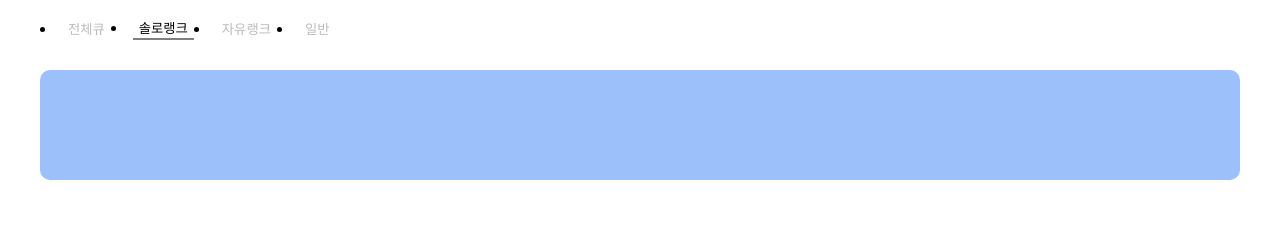
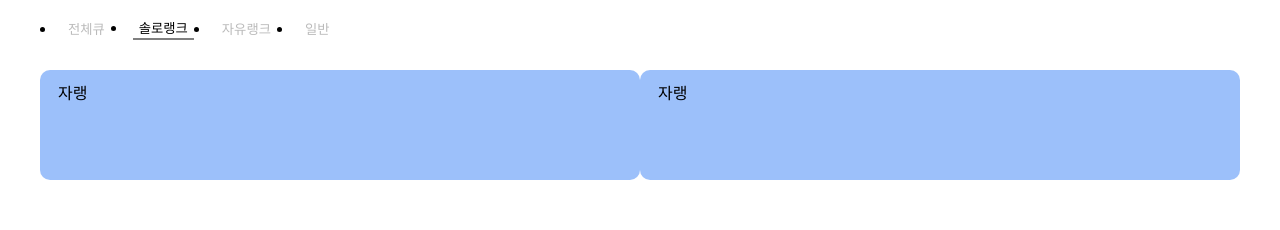
Before and after one commit to limdumb/DodGe.gg, a React (Create React App) app: page /mypage in a window 1280 px wide. Both pictures are taken after a click on the button "솔로랭크". Shown: the part 346-576 px from the top of the page. Built offline with nearby package versions, Linux system fonts and the light colour scheme.

Commit message:
[Test] 각 Tab에 따른 정보변경 확인 코드 입력

```diff
--- a/src/Components/RecordList.jsx
+++ b/src/Components/RecordList.jsx
@@ -5,7 +5,7 @@ const getChartList = (tab) => {
   if(tab === "All__Game__Record") {
     return(
       <div className="Record__List__Container">
-        <div className="List__Contents"></div>
+        <div className="List__Contents">전체큐</div>
       </div>
     )
   }
@@ -14,10 +14,8 @@ const getChartList = (tab) => {
     return(
       <>
         <div className="Record__List__Container">
-          <div className="List__Contents"></div>
-        </div>
-        <div className="Record__List__Container">
-          <div className="List__Contents"></div>
+          <div className="List__Contents">자랭</div>
+          <div className="List__Contents">자랭</div>
         </div>
       </>
     )
@@ -26,7 +24,7 @@ const getChartList = (tab) => {
   if(tab === "Free__Rank__Record") {
     return(
       <div className="Record__List__Container">
-        <div className="List__Contents"></div>
+        <div className="List__Contents">솔랭</div>
       </div>
     )
   }
@@ -34,7 +32,7 @@ const getChartList = (tab) => {
   if(tab === "Normal__Game__Record") {
     return(
       <div className="Record__List__Container">
-        <div className="List__Contents"></div>
+        <div className="List__Contents">일반</div>
       </div>
     )
   }
```
